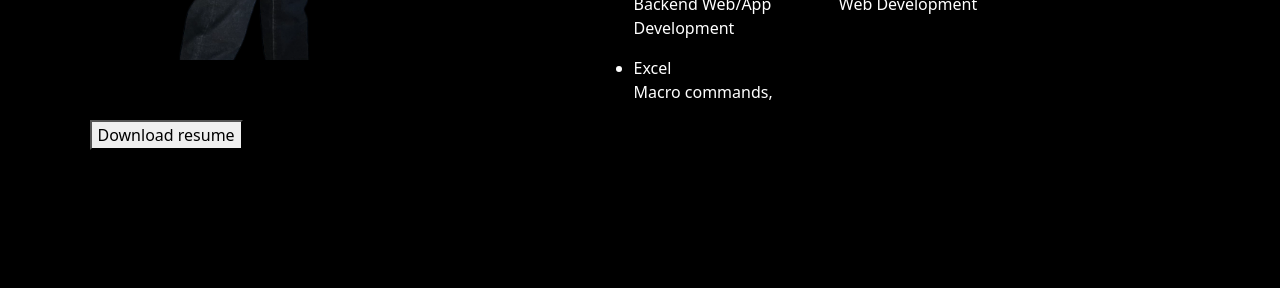
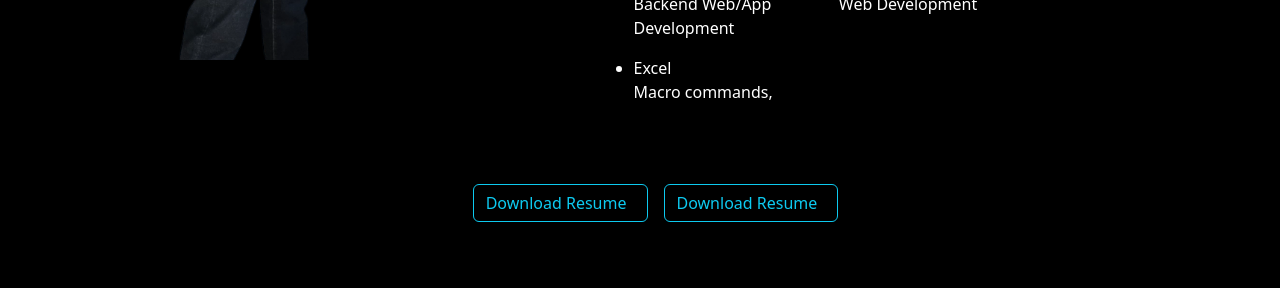
Before and after one commit to alexkuf/portfolio, a React (Create React App) app: page / in a window 1280 px wide. Shown: the part 1500-1788 px from the top of the page. Built offline with nearby package versions, Linux system fonts and the light colour scheme; the HTML template or start-up script is replaced by a standard one.

Commit message:
Add Buttons

```diff
--- a/src/components/aboutme.jsx
+++ b/src/components/aboutme.jsx
@@ -4,7 +4,8 @@ import Education from "./education";
 import Experience from "./experience";
 
 const FILE_PDF = "https://portfolio-c14m.onrender.com/resumePdf.pdf";
-// const FILE_PDF = "http://localhost:3000/resumePdf.pdf";
+const FILE_WORD = "https://portfolio-c14m.onrender.com/Resume.rar";
+
 const AboutMe = () => {
   const [isActive, setIsActive] = useState("Skills");
 
@@ -92,13 +93,26 @@ const AboutMe = () => {
           {isActive === "Experience" && <Experience />}
         </div>
       </div>
+      <div className="container text-center mt-5">
         <button
           onClick={() => {
             downloadFilePdf(FILE_PDF);
           }}
+          className="btn btn-outline-info m-3"
         >
-        Download resume
+          Download Resume
+          <i className="bi bi-file-earmark-pdf ms-2"></i>
         </button>
+        <button
+          onClick={() => {
+            downloadFilePdf(FILE_WORD);
+          }}
+          className="btn btn-outline-info"
+        >
+          Download Resume
+          <i className="bi bi-file-earmark-word ms-2"></i>
+        </button>
+      </div>
     </div>
   );
 };
```
Lines whose indentation alone changed are shown as unchanged.
